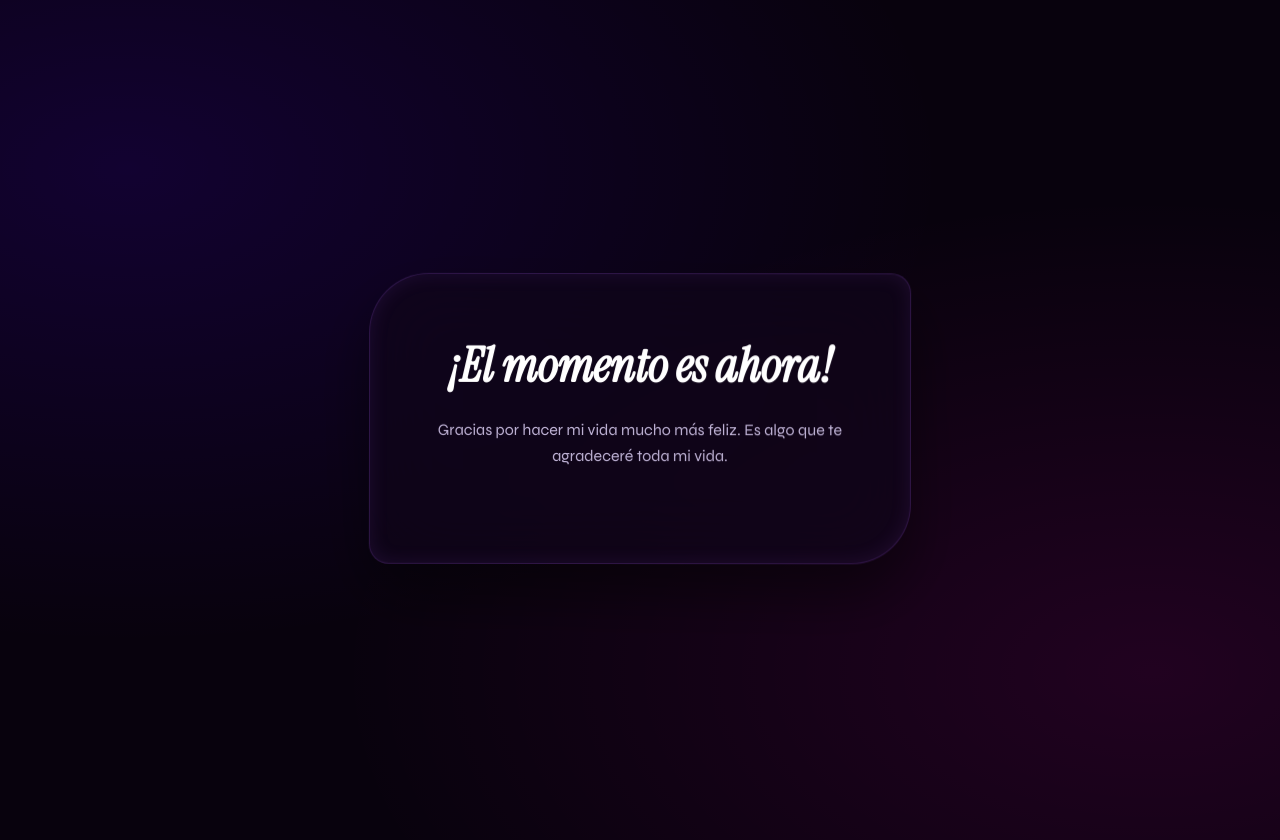
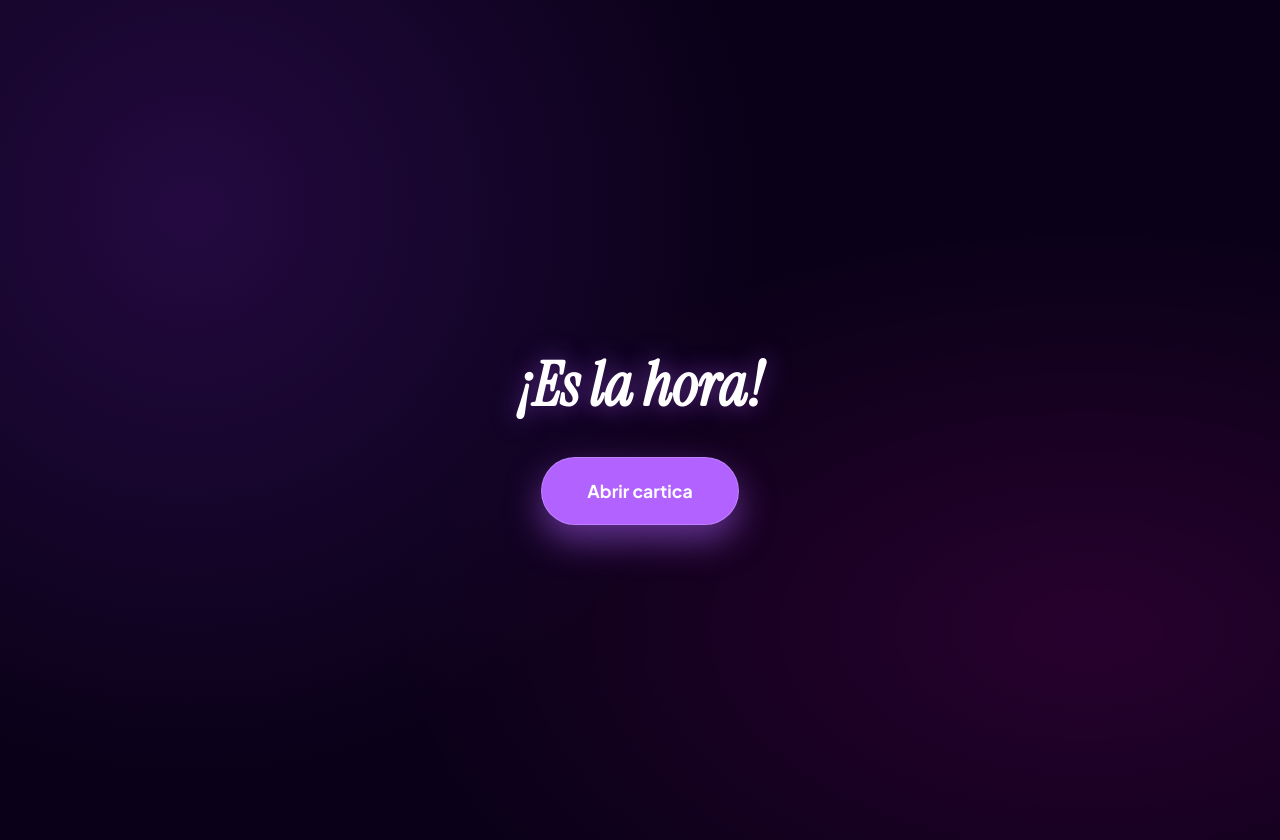
Before and after one commit to Undertaker41/Cuenta_regresiva, a React (Create React App) app: page / in a window 1280 px wide. Built offline with nearby package versions, Linux system fonts and the light colour scheme.

Commit message:
ultimo commit

```diff
--- a/src/App.css
+++ b/src/App.css
@@ -1,81 +1,70 @@
-@import url('https://fonts.googleapis.com/css2?family=Syne:wght@400;700;800&family=Instrument+Serif:ital@1&display=swap');
+/* IMPORTACIÓN DE FUENTES PREMIUM */
+@import url('https://fonts.googleapis.com/css2?family=Dancing+Script:wght@600&family=Plus+Jakarta+Sans:wght@200;400;700&family=Instrument+Serif:ital@1&display=swap');
 
 :root {
-  --purple-main: #b162ff;
-  --purple-dark: #2d0a4e;
-  --purple-glow: rgba(177, 98, 255, 0.4);
-  --glass: rgba(15, 5, 25, 0.7);
+  --morado-prime: #b162ff;
+  --morado-glow: rgba(177, 98, 255, 0.5);
+  --bg-oscura: #0a0118;
+  --papel: #fdfbf7;
+  --texto-carta: #3a2d4a;
 }
 
+/* CONTENEDOR PRINCIPAL */
 .wrapper-principal {
   display: flex;
   justify-content: center;
   align-items: center;
   min-height: 100vh;
-  background-color: #08020d;
-  /* Fondo estilo Mesh Gradient */
+  background-color: var(--bg-oscura);
+  /* Efecto de luces ambientales */
   background-image:
-    radial-gradient(at 10% 20%, rgba(76, 0, 255, 0.15) 0px, transparent 50%),
-    radial-gradient(at 90% 80%, rgba(255, 0, 200, 0.1) 0px, transparent 50%);
-  font-family: 'Syne', sans-serif;
+    radial-gradient(circle at 15% 25%, rgba(138, 43, 226, 0.2) 0%, transparent 45%),
+    radial-gradient(at 85% 75%, rgba(255, 0, 200, 0.12) 0%, transparent 45%);
+  font-family: 'Plus Jakarta Sans', sans-serif;
+  perspective: 1000px;
+  overflow-x: hidden;
   padding: 20px;
-  overflow: hidden;
 }
 
+/* --- ESTILO 1: EL CONTADOR --- */
 .contenedor-cita {
-  position: relative;
+  background: rgba(255, 255, 255, 0.03);
+  backdrop-filter: blur(25px);
+  -webkit-backdrop-filter: blur(25px);
+  border: 1px solid rgba(177, 98, 255, 0.25);
+  border-radius: 50px 15px; /* Forma asimétrica experta */
+  padding: 60px 40px;
   width: 100%;
-  max-width: 460px;
-  background: var(--glass);
-  backdrop-filter: blur(40px);
-  -webkit-backdrop-filter: blur(40px);
-  /* Forma orgánica asimétrica única */
-  border-radius: 60px 20px 60px 20px;
-  padding: 60px 40px;
-  border: 1.5px solid rgba(177, 98, 255, 0.2);
+  max-width: 450px;
   text-align: center;
-  box-shadow: 0 30px 60px rgba(0, 0, 0, 0.5), inset 0 0 20px rgba(177, 98, 255, 0.1);
-  animation: float-canvas 6s ease-in-out infinite;
+  box-shadow: 0 40px 100px rgba(0, 0, 0, 0.7);
+  animation: entradaSuave 1.2s cubic-bezier(0.16, 1, 0.3, 1);
 }
 
 .titulo-cita {
-  font-size: 0.7rem;
+  font-size: 0.75rem;
   font-weight: 700;
   text-transform: uppercase;
-  letter-spacing: 0.4em;
-  color: var(--purple-main);
-  margin-bottom: 30px;
-  display: inline-block;
-  border-bottom: 1px solid var(--purple-glow);
-  padding-bottom: 5px;
-}
-
-.dedicatoria {
-  font-size: 1rem;
-  line-height: 1.6;
-  font-weight: 400;
-  color: #d1c4e9;
-  margin-bottom: 35px;
+  letter-spacing: 0.5em;
+  color: var(--morado-prime);
+  margin-bottom: 25px;
   opacity: 0.9;
 }
 
 .subtitulo-cita {
   font-family: 'Instrument Serif', serif;
+  font-size: clamp(2.5rem, 8vw, 3.8rem);
+  color: #fff;
   font-style: italic;
-  font-size: 3.8rem;
-  font-weight: 400;
-  color: #fff;
   margin-bottom: 40px;
-  line-height: 0.9;
-  /* Efecto de resplandor suave */
-  text-shadow: 0 0 20px var(--purple-glow);
+  line-height: 1;
+  text-shadow: 0 0 25px var(--morado-glow);
 }
 
 .reloj-grid {
   display: flex;
-  justify-content: space-between;
-  align-items: center;
-  gap: 10px;
+  justify-content: space-around;
+  gap: 15px;
 }
 
 .unidad-tiempo {
@@ -84,37 +73,121 @@
 
 .numero {
   display: block;
-  font-size: 3.2rem;
-  font-weight: 800;
+  font-size: clamp(2rem, 6vw, 3.2rem);
+  font-weight: 200;
   color: #fff;
-  letter-spacing: -2px;
-  /* Números en degradado morado-blanco */
-  background: linear-gradient(to bottom, #fff, var(--purple-main));
-  -webkit-background-clip: text;
-  -webkit-text-fill-color: transparent;
+  font-variant-numeric: tabular-nums;
 }
 
 .etiqueta {
   display: block;
-  font-size: 0.6rem;
-  font-weight: 700;
+  font-size: 0.65rem;
+  font-weight: 600;
   text-transform: uppercase;
-  color: var(--purple-main);
-  margin-top: 5px;
-  opacity: 0.8;
+  color: var(--morado-prime);
+  letter-spacing: 0.2em;
+  margin-top: 8px;
 }
 
-/* Animación de flotación suave */
-@keyframes float-canvas {
-  0%, 100% { transform: translateY(0) rotate(0deg); }
-  50% { transform: translateY(-15px) rotate(1deg); }
+/* --- ESTILO 2: EL BOTÓN MÁGICO --- */
+.contenedor-boton {
+  text-align: center;
+  animation: entradaSuave 1s ease-out;
 }
 
-/* Estilo para el mensaje final */
-.mensaje-final b {
-  font-family: 'Instrument Serif', serif;
-  font-size: 3rem;
+.boton-magico {
+  background: var(--morado-prime);
   color: #fff;
-  display: block;
-  margin-bottom: 20px;
+  border: none;
+  padding: 22px 45px;
+  font-size: 1.1rem;
+  font-family: 'Plus Jakarta Sans', sans-serif;
+  font-weight: 700;
+  border-radius: 60px;
+  cursor: pointer;
+  box-shadow: 0 15px 35px var(--morado-glow);
+  transition: all 0.4s cubic-bezier(0.175, 0.885, 0.32, 1.275);
+  border: 1px solid rgba(255, 255, 255, 0.2);
 }
+
+.boton-magico:hover {
+  transform: translateY(-8px) scale(1.05);
+  box-shadow: 0 20px 45px var(--morado-prime);
+  letter-spacing: 1px;
+}
+
+.boton-magico:active {
+  transform: scale(0.96);
+}
+
+/* --- ESTILO 3: LA CARTA FÍSICA --- */
+.carta-abierta {
+  background: var(--papel);
+  padding: 55px 45px;
+  border-radius: 4px;
+  max-width: 480px;
+  width: 100%;
+  box-shadow:
+    0 30px 80px rgba(0,0,0,0.8),
+    inset 0 0 60px rgba(0,0,0,0.02);
+  transform: rotate(-1deg);
+  animation: aparecerCarta 1.8s cubic-bezier(0.19, 1, 0.22, 1);
+  position: relative;
+  border-bottom: 4px solid #d1c4b2;
+}
+
+/* Rayado de papel sutil */
+.carta-abierta::after {
+  content: "";
+  position: absolute;
+  top: 0; left: 0; right: 0; bottom: 0;
+  background: linear-gradient(rgba(0,0,0,0.03) 1px, transparent 1px);
+  background-size: 100% 32px;
+  pointer-events: none;
+}
+
+.texto-manuscrito {
+  font-family: 'Dancing Script', cursive;
+  font-size: 1.75rem;
+  color: var(--texto-carta);
+  line-height: 1.7;
+  text-align: left;
+  white-space: pre-line;
+  position: relative;
+  z-index: 2;
+}
+
+.firma {
+  margin-top: 40px;
+  text-align: right;
+  color: var(--morado-prime);
+  font-size: 2.2rem;
+  font-family: 'Dancing Script', cursive;
+}
+
+/* --- ANIMACIONES --- */
+@keyframes entradaSuave {
+  from { opacity: 0; transform: translateY(40px); }
+  to { opacity: 1; transform: translateY(0); }
+}
+
+@keyframes aparecerCarta {
+  from {
+    opacity: 0;
+    transform: scale(0.85) rotate(-4deg) translateY(50px);
+    filter: blur(15px);
+  }
+  to {
+    opacity: 1;
+    transform: scale(1) rotate(-1deg) translateY(0);
+    filter: blur(0);
+  }
+}
+
+/* Responsive para móviles */
+@media (max-width: 480px) {
+  .contenedor-cita { padding: 40px 20px; }
+  .subtitulo-cita { font-size: 2.5rem; }
+  .carta-abierta { padding: 40px 25px; }
+  .texto-manuscrito { font-size: 1.4rem; }
+}
--- a/src/App.js
+++ b/src/App.js
@@ -4,12 +4,21 @@ import './App.css';
 const ContadorSencillo = () => {
   const [tiempo, setTiempo] = useState({ h: '00', m: '00', s: '00' });
   const [esHora, setEsHora] = useState(false);
+  const [cartaAbierta, setCartaAbierta] = useState(false); // Nuevo estado para el botón
+
+  // --- CONFIGURA TU CARTA AQUÍ ---
+  const mensajeCarta = `Mi amor,
+
+ Aunque no lo creas el día de san Valentín, es una fecha que nos representa más de lo común, históricamente Valentín desafió la orden de Claudio II, que vetaba matrimonios para formar mejores soldados solteros, celebrando uniones secretas por creer en el amor como fuerza superior. Este día representa un amor desafiante, somos dos personas que priorizaron el amor ante cualquier tipo de repercusión, para mí representa sacrificó por el amor, y yo daría mi vida por ti, cambiaría mi vida por tenerte en ella.
+
+ Sé que aveces me cuesta entender tu manera de amarme pero las veces que has tenido que demostrar mi amor por ti, lo has hecho, y estoy muy orgulloso de ser tu novio y poder tener este tipo de cenas y salidas contigo, aunque peleemos mucho, sin duda eres lo mejor que me ha pasado en la vida, se que soy buena persona porque te tengo, he escuchado que a las buenas personas le pasan buenas cosas, yo seré la mejor persona del mundo porque tú eres lo mejor que le puede pasar a alguien, soy más tuyo de lo que he sido de cualquier otra persona incluyéndome a mi mismo, te amo y nunca en mi vida podré volver a pronunciar esa frase sin tener que pensarte. `;
+  // -------------------------------
 
   useEffect(() => {
     const calcular = () => {
       const ahora = new Date();
       const meta = new Date();
-      meta.setHours(19, 30, 0, 0); // Ajusta aquí la hora de tu cita
+      meta.setHours(20, 0, 0, 0); // Ajusta la hora de tu cita aquí
 
       const dif = meta - ahora;
 
@@ -34,21 +43,11 @@ const ContadorSencillo = () => {
 
   return (
     <div className="wrapper-principal">
+      {!esHora ? (
+        /* VISTA DEL CONTADOR */
         <div className="contenedor-cita">
-        {!esHora ? (
-          <>
-            <p className="titulo-cita">feliz San valentin</p>
+          <p className="titulo-cita">Feliz San Valentin</p>
           <h1 className="subtitulo-cita">Te amoooooo</h1>
-            <p className="dedicatoria">
-              Gracias por esperar, y aceptar ser mi cita reina. Estoy emocionado de verte.
-                Te amo mucho y no puedo esperar para compartir contigo.
-                Ya solo falta:
-
-            </p>
-
-
-
-
           <div className="reloj-grid">
             <div className="unidad-tiempo">
               <span className="numero">{tiempo.h}</span>
@@ -63,17 +62,26 @@ const ContadorSencillo = () => {
               <span className="etiqueta">Segundos</span>
             </div>
           </div>
-          </>
+        </div>
+      ) : !cartaAbierta ? (
+        /* VISTA DEL BOTÓN (Se activa cuando llega la hora) */
+        <div className="contenedor-boton">
+          <h1 className="subtitulo-cita">¡Es la hora!</h1>
+          <button className="boton-magico" onClick={() => setCartaAbierta(true)}>
+            Abrir cartica
+          </button>
+        </div>
       ) : (
-          <div className="mensaje-final">
-            <b>¡El momento es ahora!</b>
-            <p className="dedicatoria">
-              Gracias por hacer mi vida mucho más feliz.
-              Es algo que te agradeceré toda mi vida.
-            </p>
+        /* VISTA DE LA CARTA (Se activa al presionar el botón) */
+        <div className="carta-abierta">
+          <div className="texto-manuscrito">
+            {mensajeCarta}
+          </div>
+          <div className="firma">
+            Siempre tuyo Hector
+          </div>
         </div>
       )}
-      </div>
     </div>
   );
 };
```
Lines whose indentation alone changed are shown as unchanged.
